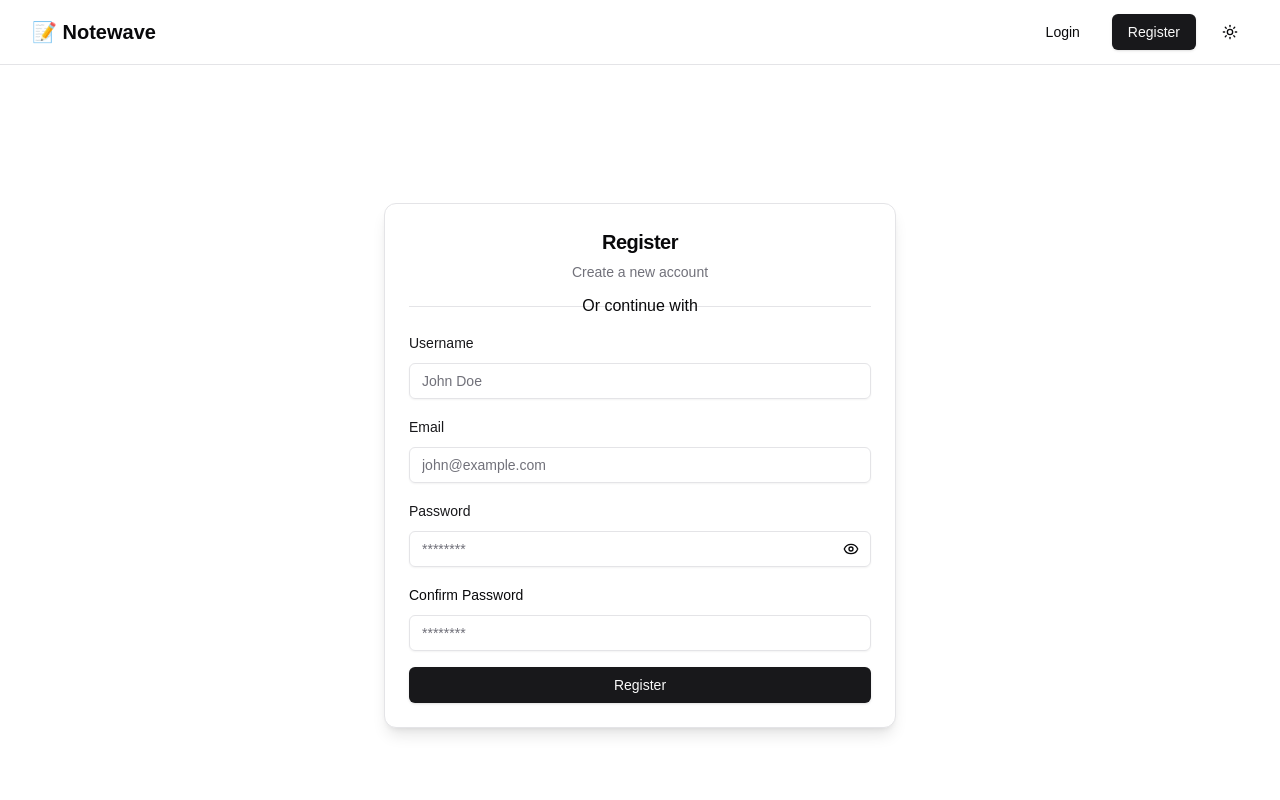
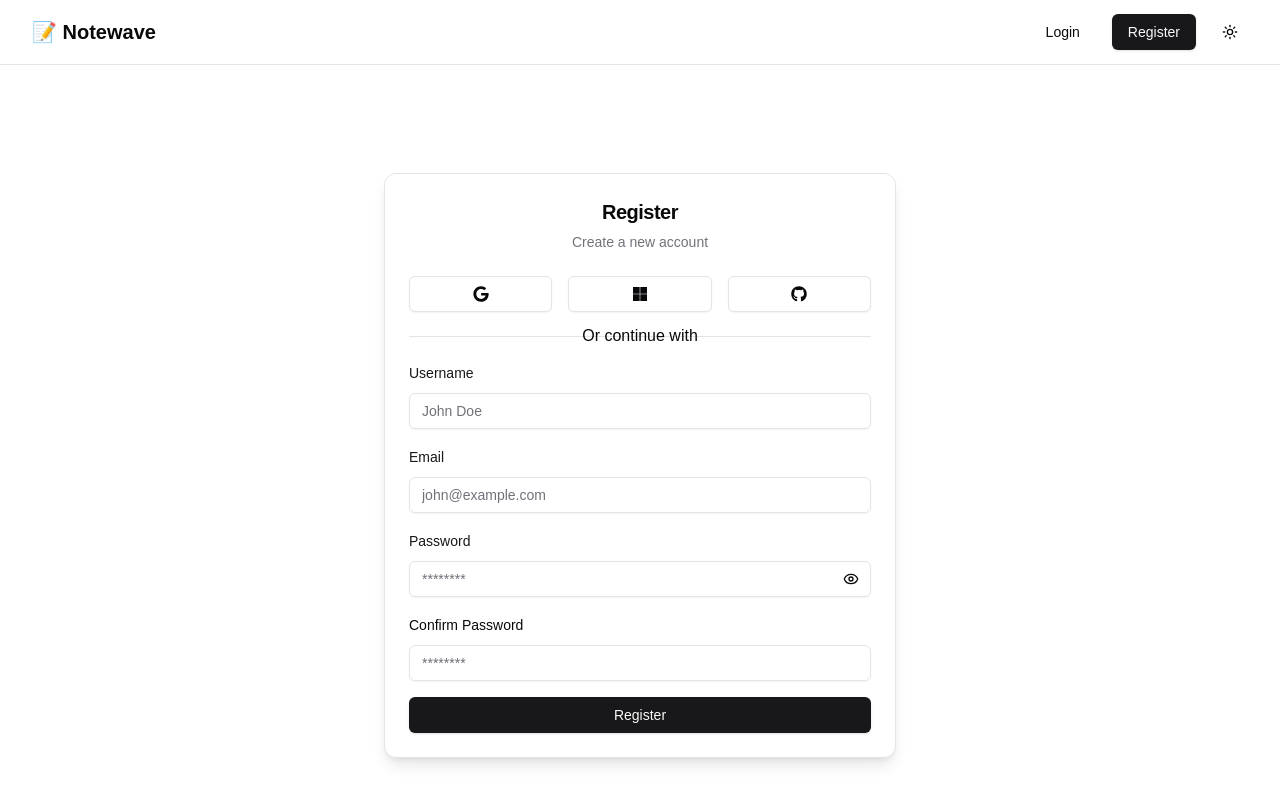
Before and after one commit to Babban33/notewave, a Next.js app: page /register in a window 1280 px wide. Shown: the top 800 px of the page. Built offline with nearby package versions, Linux system fonts and the light colour scheme.

Commit message:
added google microsoft and github buttons

```diff
--- a/app/(auth-pages)/register/page.tsx
+++ b/app/(auth-pages)/register/page.tsx
@@ -9,6 +9,7 @@ import { Button } from "@/components/ui/button";
 import { useState } from "react";
 import { EyeOff, Eye } from "lucide-react";
 import { Separator } from "@/components/ui/separator";
+import { FaGoogle, FaMicrosoft, FaGithub } from 'react-icons/fa';
 
 const formSchema = z.object({
     username: z
@@ -68,6 +69,17 @@ export default function RegisterPage(){
                     <CardDescription>Create a new account</CardDescription>
                 </CardHeader>
                 <CardContent>
+                    <div className="mb-6 gap-4 grid grid-cols-3">
+                        <Button variant="outline">
+                            <FaGoogle/>
+                        </Button>
+                        <Button variant="outline">
+                            <FaMicrosoft/>
+                        </Button>
+                        <Button variant="outline">
+                            <FaGithub/>
+                        </Button>
+                    </div>
                     <div className="relative mb-6">
                         <Separator />
                         <span className="absolute left-1/2 top-1/2 -translate-x-1/2 -translate-y-1/2">
```
